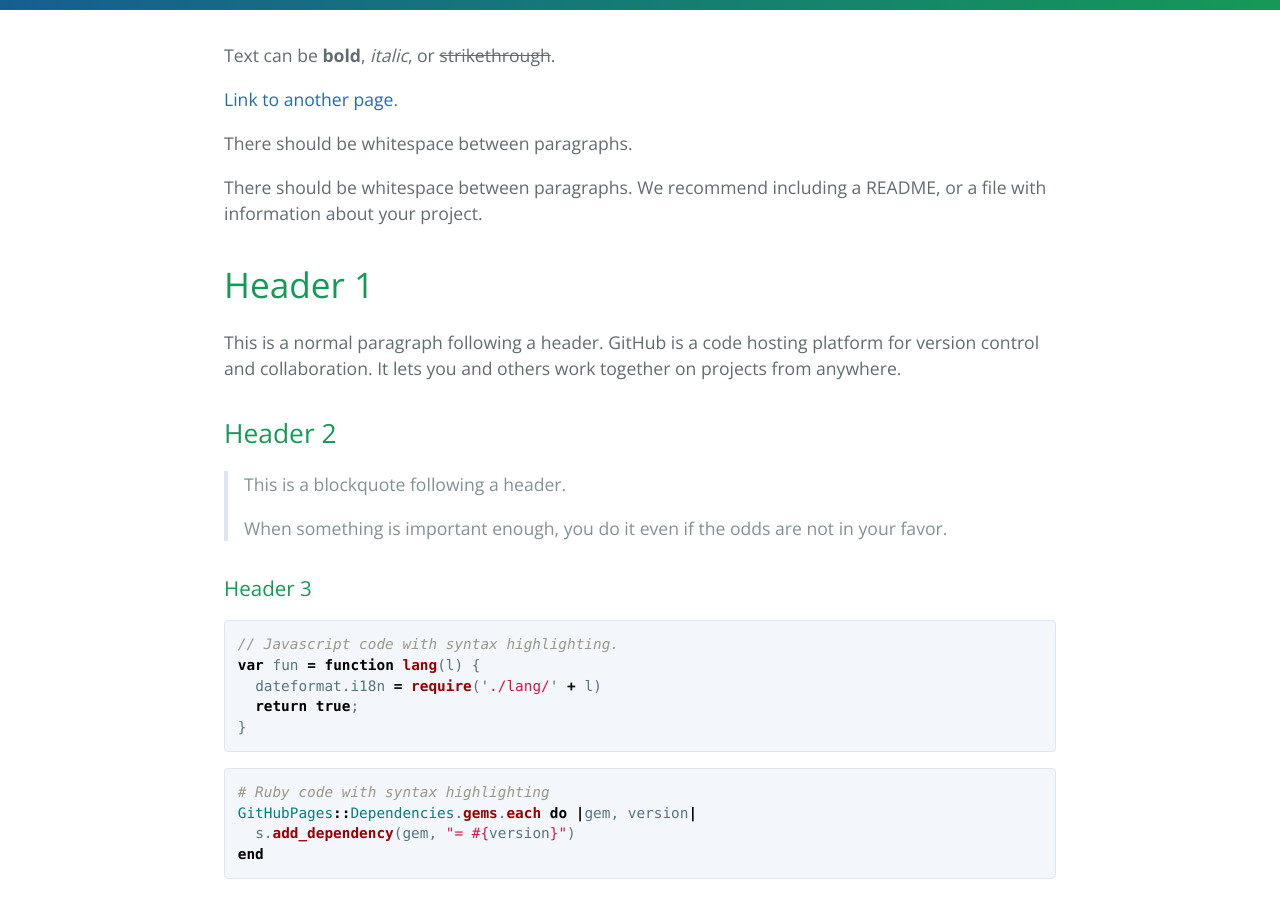
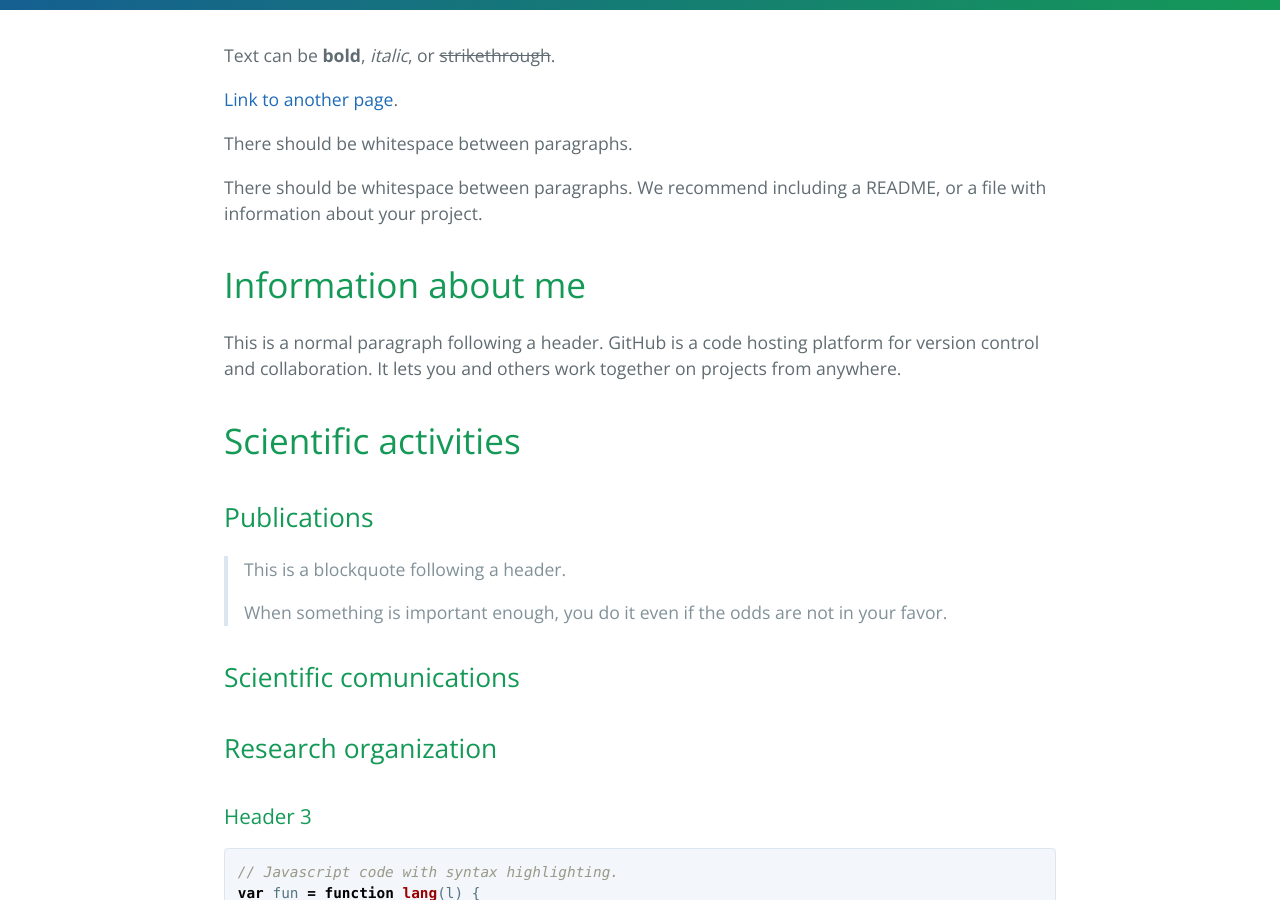
Before and after one commit to Margal10/Margal10.github.io, a Jekyll site: the page built from index.md, in a window 1280 px wide and 900 px high, scrolled down 307 px. Built offline with Jekyll 4.4.1, drawn with Linux system fonts in a browser that asks for light colours.

Commit message:
Update index.md

```diff
--- a/index.md
+++ b/index.md
@@ -10,15 +10,20 @@ There should be whitespace between paragraphs.
 
 There should be whitespace between paragraphs. We recommend including a README, or a file with information about your project.
 
-# Header 1
+# Information about me
 
 This is a normal paragraph following a header. GitHub is a code hosting platform for version control and collaboration. It lets you and others work together on projects from anywhere.
 
-## Header 2
+# Scientific activities
+## Publications
 
 > This is a blockquote following a header.
 >
 > When something is important enough, you do it even if the odds are not in your favor.
+
+## Scientific comunications
+
+## Research organization
 
 ### Header 3
 
```
